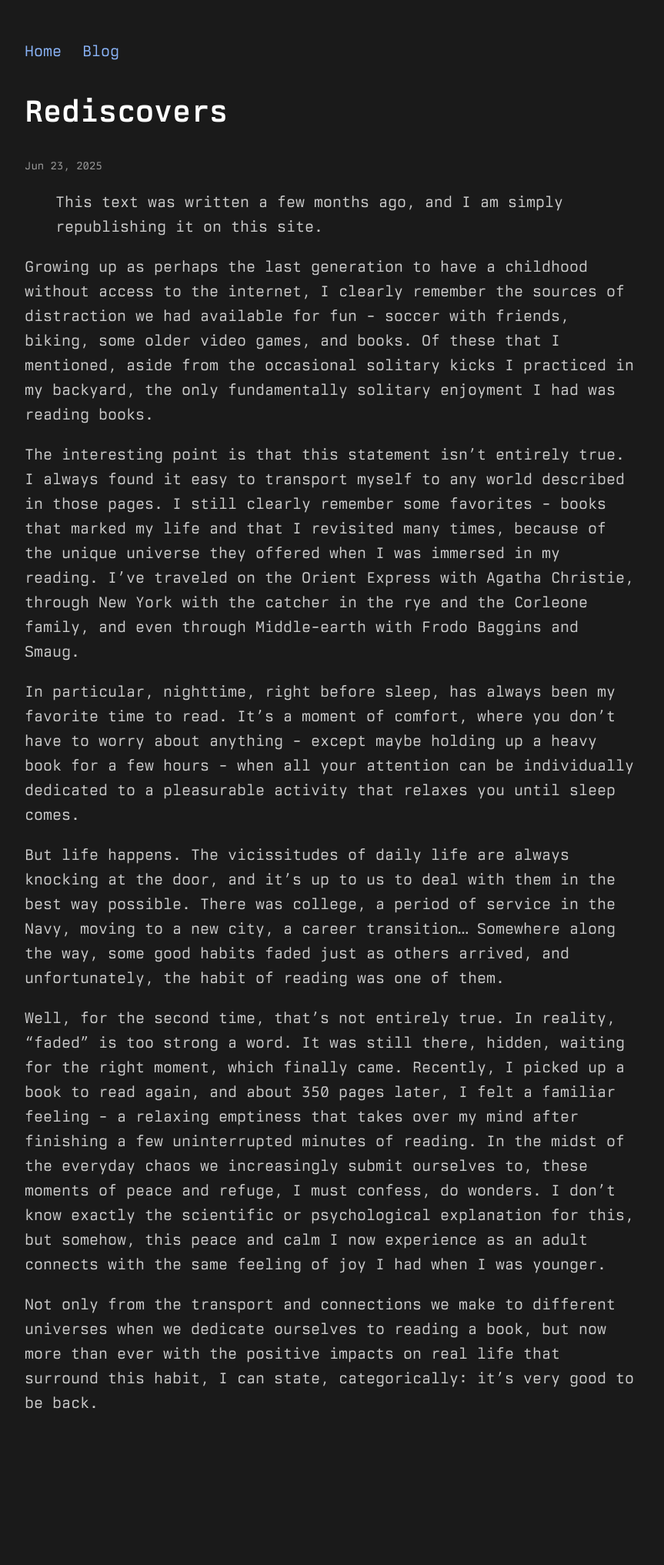
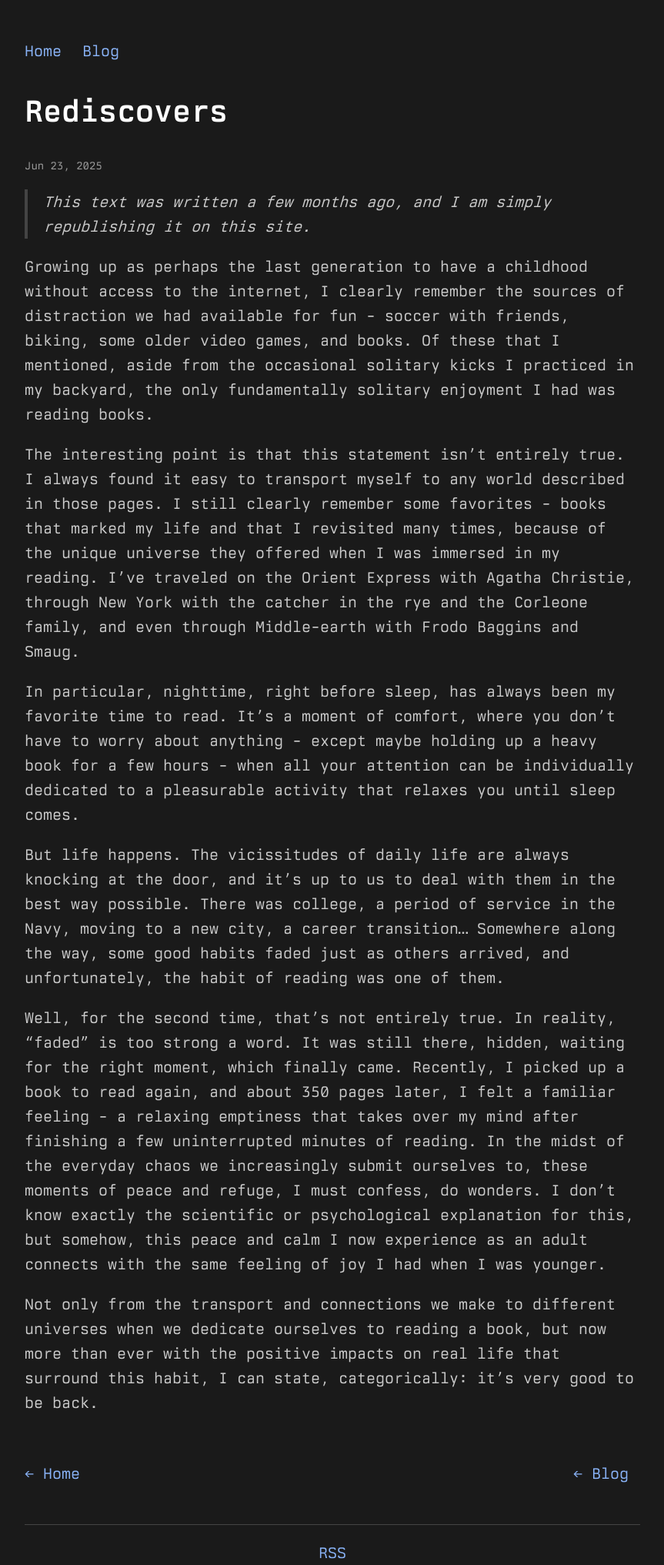
Before and after one commit to crnvl96/crnvl96.github.io, a Jekyll site: the page built from _posts/2025-06-23-rediscovers.md, in a window 1280 px wide. Shown: the whole page at 77% size, without its empty margins (208-1071 px from the left). Built offline with Jekyll 4.4.1, drawn with Linux system fonts in a browser that asks for light colours; before the commit the page ends 1858 px from its top, so only the background shows below that.

Commit message:
QOL improvements

```diff
--- /dev/null
+++ b/_includes/footer.html
@@ -0,0 +1,3 @@
+<footer>
+  <a href="{{ "/feed.xml" | relative_url }}">RSS</a>
+</footer>
--- a/_layouts/default.html
+++ b/_layouts/default.html
@@ -11,5 +11,7 @@
     <main>
       {{ content }}
     </main>
+    {% include footer.html %}
+    <script src="{{ "/assets/js/main.js" | relative_url }}"></script>
   </body>
 </html>
--- a/_layouts/post.html
+++ b/_layouts/post.html
@@ -10,4 +10,12 @@ layout: default
   <div>
     {{ content }}
   </div>
+
+  <nav class="post-nav">
+    <a href="{{ "/" | relative_url }}">← Home</a>
+    <a href="{{ "/blog/" | relative_url }}">← Blog</a>
+  </nav>
+
 </article>
+
+<button id="back-to-top" title="Back to top">↑</button>
--- a/assets/css/style.scss
+++ b/assets/css/style.scss
@@ -94,6 +94,66 @@ nav a {
   font-size: 20px;
 }
 
+/* Post Content Styles */
+article ul {
+  padding-left: 2em;
+}
+
+article li {
+  list-style-type: disc;
+}
+
+blockquote {
+  border-left: 4px solid #444;
+  padding-left: 1em;
+  color: #ccc;
+  margin-left: 0;
+  font-style: italic;
+}
+
+/* Post Meta Date */
+.post-meta {
+  font-size: 18px;
+  color: #a0a0a0;
+}
+
+/* Post Navigation */
+.post-nav {
+  margin-top: 3em;
+  display: flex;
+  justify-content: space-between;
+}
+
+/* Back to Top Button */
+#back-to-top {
+  display: none;
+  position: fixed;
+  bottom: 20px;
+  right: 30px;
+  z-index: 99;
+  border: none;
+  outline: none;
+  background-color: #8ab4f8;
+  color: #1a1a1a;
+  cursor: pointer;
+  padding: 10px 15px;
+  border-radius: 50%;
+  font-size: 20px;
+}
+
+#back-to-top:hover {
+  background-color: #ffffff;
+}
+
+/* Footer */
+footer {
+  margin-top: 50px;
+  padding-top: 20px;
+  border-top: 1px solid #444;
+  text-align: center;
+  color: #a0a0a0;
+}
+
 .post-list {
   padding: 0;
   margin: 0;
--- /dev/null
+++ b/assets/js/main.js
@@ -0,0 +1,18 @@
+let backToTopBtn = document.getElementById("back-to-top");
+
+if (backToTopBtn) {
+  window.addEventListener("scroll", () => {
+    if (window.scrollY > 200) {
+      backToTopBtn.style.display = "block";
+    } else {
+      backToTopBtn.style.display = "none";
+    }
+  });
+
+  backToTopBtn.addEventListener("click", () => {
+    window.scrollTo({
+      top: 0,
+      behavior: "smooth",
+    });
+  });
+}
```
Also changed, not shown: _posts/2025-06-17-finding-the-best-balance.md (+4 -0 lines).
